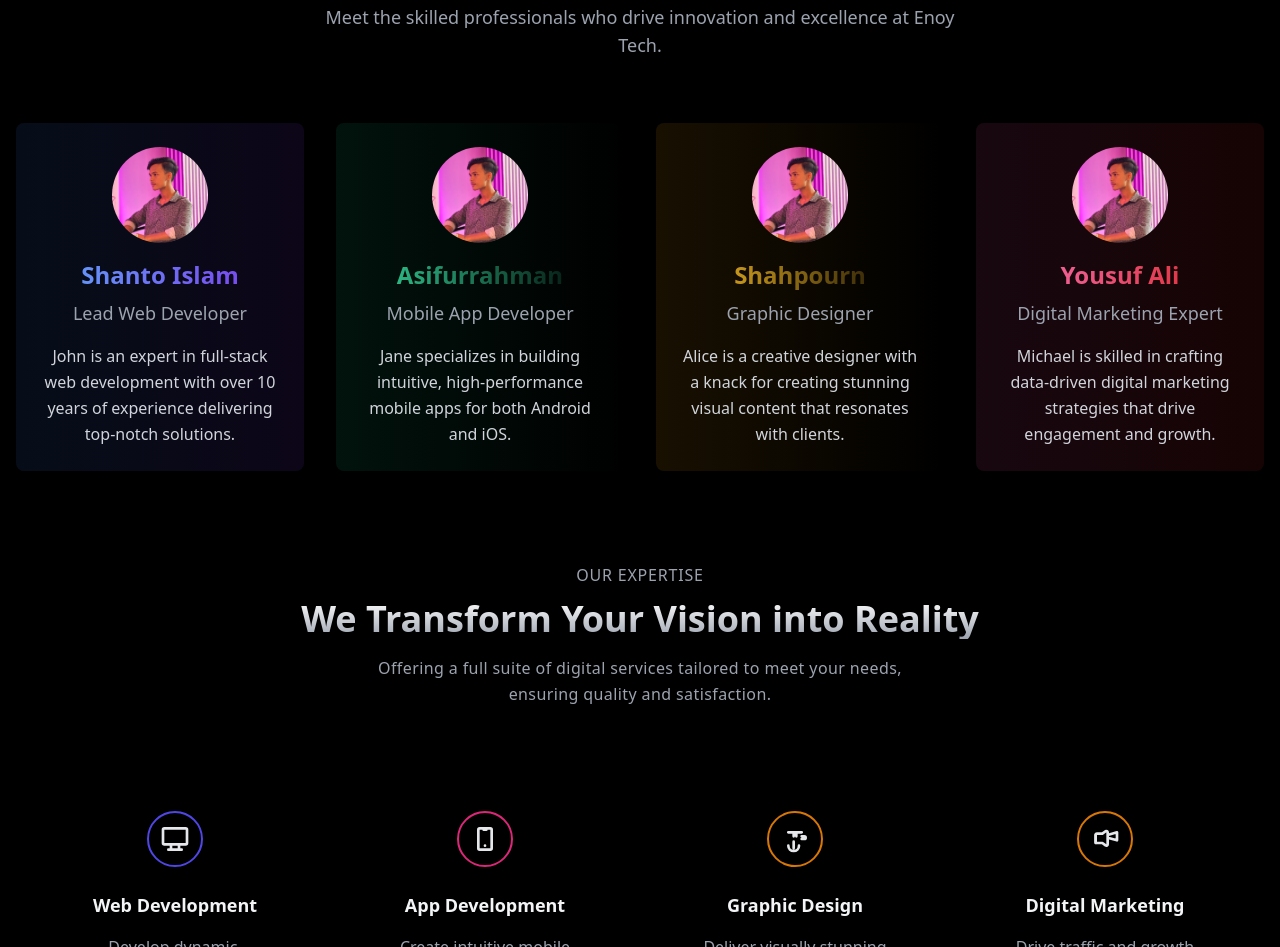
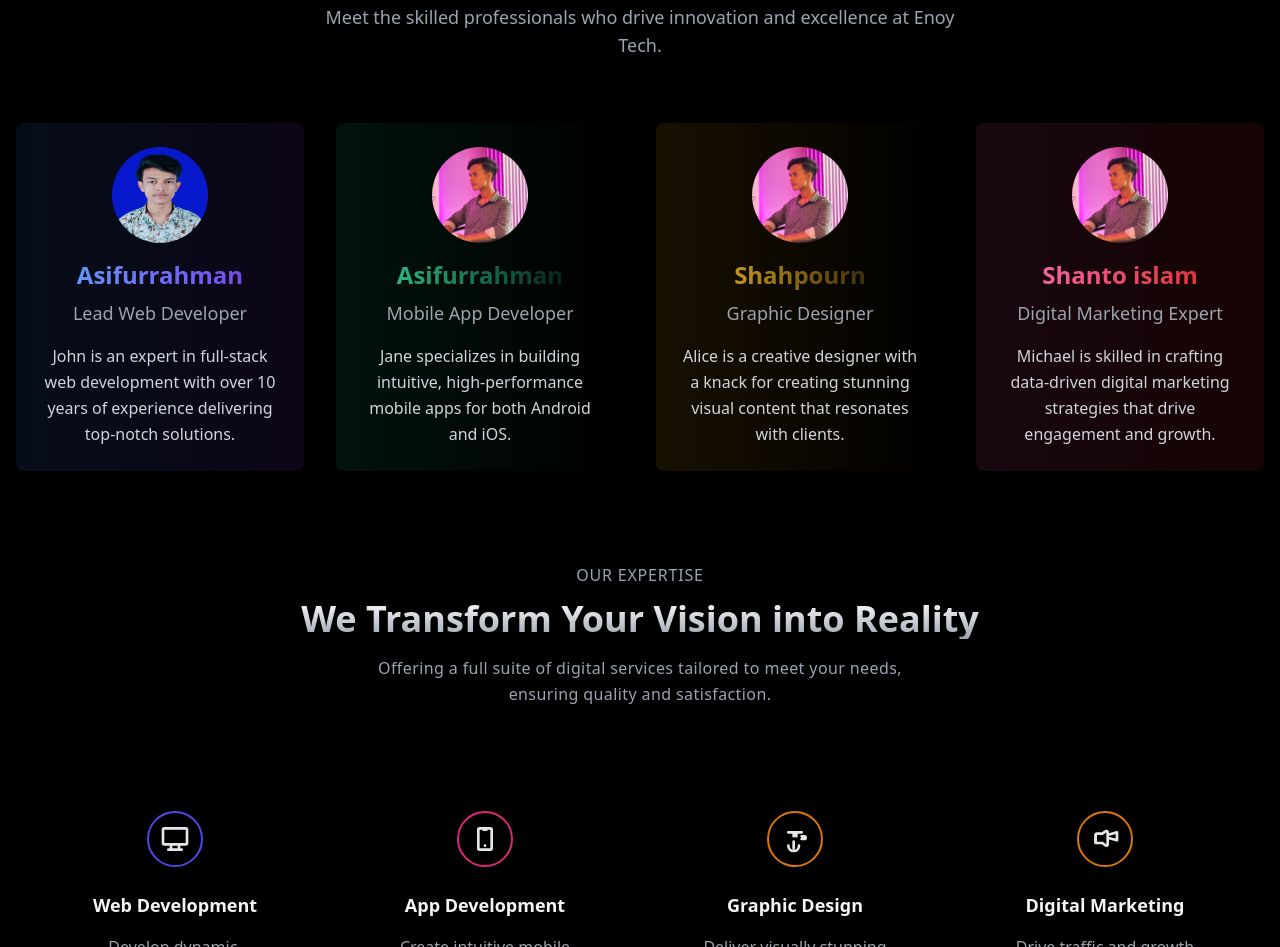
Before and after one commit to Asifurrahman-Noyons/Enoy-Tech, a plain HTML site: page index.html in a window 1280 px wide. Shown: the part 1258-2205 px from the top of the page. Drawn offline with nearby package versions, Linux system fonts and the light colour scheme.

Commit message:
Update index.html

```diff
--- a/index.html
+++ b/index.html
@@ -208,10 +208,10 @@
                 class="group relative p-6 bg-neutral-900 rounded-lg shadow-lg transform transition-transform hover:scale-105 hover:shadow-2xl">
                 <div class="absolute inset-0 bg-gradient-to-r from-blue-500 to-purple-600 opacity-10 rounded-lg"></div>
                 <div class="relative z-10 text-center">
-                    <img src="image/profile.jpg" alt="John Doe" class="w-24 h-24 mx-auto rounded-full mb-4">
+                    <img src="image/myprofile.jpg" alt="John Doe" class="w-24 h-24 mx-auto rounded-full mb-4">
                     <h3
                         class="text-2xl font-semibold mb-2 text-transparent bg-clip-text bg-gradient-to-r from-blue-400 to-purple-600">
-                        Shanto Islam
+                        Asifurrahman
                     </h3>
                     <p class="text-lg text-gray-400">Lead Web Developer</p>
                     <p class="mt-4 text-gray-300 leading-relaxed">
@@ -265,7 +265,7 @@
                     <img src="image/profile.jpg" alt="Michael Brown" class="w-24 h-24 mx-auto rounded-full mb-4">
                     <h3
                         class="text-2xl font-semibold mb-2 text-transparent bg-clip-text bg-gradient-to-r from-pink-400 to-red-600">
-                        Yousuf Ali
+                        Shanto islam
                     </h3>
                     <p class="text-lg text-gray-400">Digital Marketing Expert</p>
                     <p class="mt-4 text-gray-300 leading-relaxed">
```
